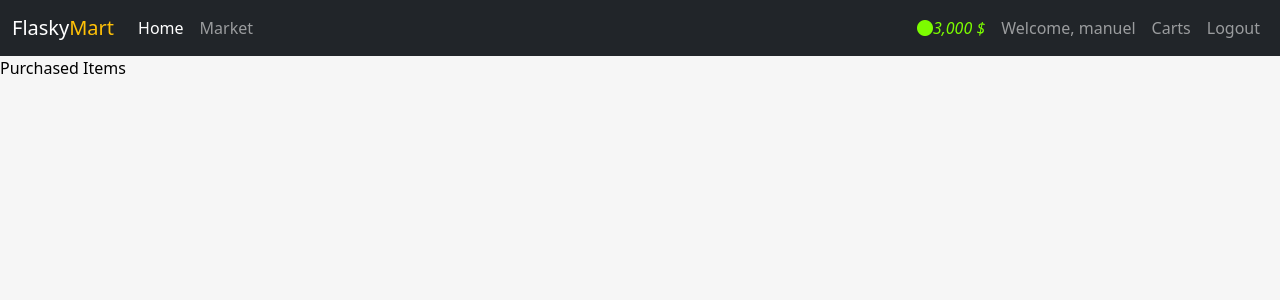
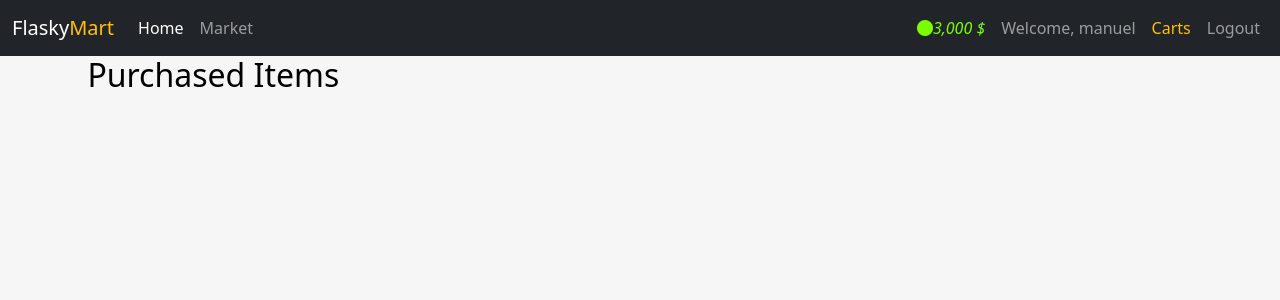
Before and after one commit to kwabenahcode/ecommerce_app, a Flask app: page /carts in a window 1280 px wide. Shown: the top 300 px of the page. Run offline with Flask 3, Linux system fonts and the light colour scheme; a user stored in the database is signed in; some libraries are stand-ins or nearby versions.

Commit message:
modified cart-page

```diff
--- a/market/templates/base.html
+++ b/market/templates/base.html
@@ -47,7 +47,7 @@
                 <a class="nav-link">Welcome, {{current_user.username}}</a>
               </li>
               <li class="nav-item active">
-                <a class="nav-link" href="{{url_for('carts_page')}}">Carts</a>
+                <a class="nav-link active text-warning" href="{{url_for('carts_page')}}">Carts</a>
               </li>
               <li class="nav-item active">
                 <a class="nav-link" href="{{url_for('logout_page')}}">Logout</a>
--- a/market/templates/carts.html
+++ b/market/templates/carts.html
@@ -6,8 +6,8 @@
 
 {%block content%}
     <!--Products Added to cart-->
-    <div class="col-4">
-        Purchased Items
+    <div class="col-4" align='center'>
+        <h2 align='center'>Purchased Items</h2>
         <div class='row'>
           {%for owned_item in owned_items%}
           {% include 'includes/owned_items_modal.html'%}
```
